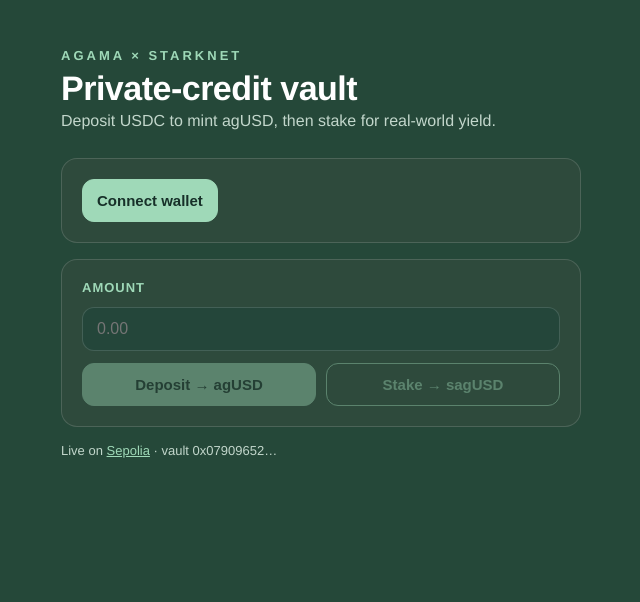
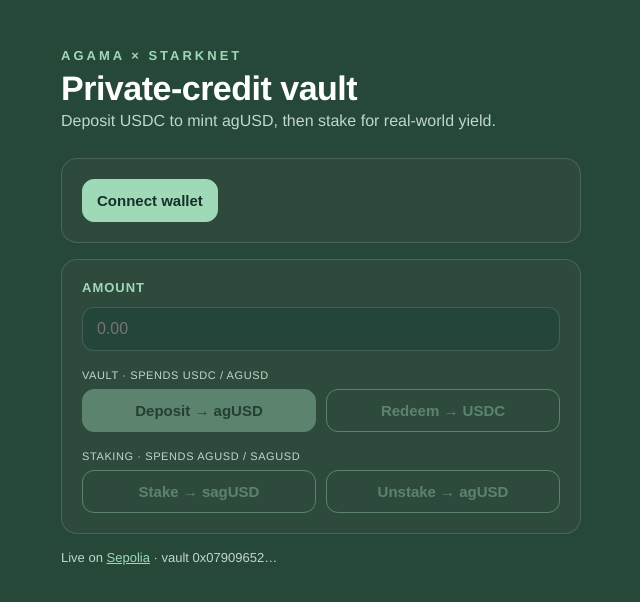
Before and after one commit to agamafinance/agama-starknet, a Next.js app in the folder frontend/: page / in a window 1280 px wide. Shown: the top 602 px of the page, without its empty margins (319-959 px from the left). Built offline with nearby package versions, Linux system fonts and the light colour scheme; what starknet would draw is missing.

Commit message:
feat(frontend): add Redeem (agUSD->USDC) and Unstake (sagUSD->agUSD) — full round-trip

```diff
--- a/frontend/app/globals.css
+++ b/frontend/app/globals.css
@@ -24,7 +24,8 @@
 .muted { color: var(--muted); }
 .label { font-size: 13px; letter-spacing: 1px; color: var(--mint); font-weight: 700; text-transform: uppercase; margin-bottom: 12px; }
 input { width: 100%; padding: 12px 14px; border-radius: 12px; border: 1px solid var(--border); background: #24463a; color: var(--text); font-size: 16px; }
-.btns { display: flex; gap: 10px; margin-top: 12px; }
+.section-label { font-size: 11px; letter-spacing: 0.6px; color: var(--muted); text-transform: uppercase; margin-top: 18px; }
+.btns { display: flex; gap: 10px; margin-top: 8px; }
 button { flex: 1; padding: 12px 14px; border-radius: 12px; border: 1px solid var(--mint); background: transparent; color: var(--mint); font-weight: 700; font-size: 15px; cursor: pointer; }
 button.primary { background: var(--mint); color: #173029; border-color: var(--mint); }
 button:disabled { opacity: 0.4; cursor: not-allowed; }
--- a/frontend/app/page.tsx
+++ b/frontend/app/page.tsx
@@ -1,7 +1,15 @@
 "use client";
 import { useCallback, useEffect, useState } from "react";
 import { ADDRESSES, EXPLORER } from "../lib/config";
-import { depositCalls, fromUnits, readU256, stakeCalls, toUnits } from "../lib/agama";
+import {
+  depositCalls,
+  fromUnits,
+  readU256,
+  redeemCalls,
+  stakeCalls,
+  toUnits,
+  unstakeCalls,
+} from "../lib/agama";
 import { connectWalletObject, detectWalletsWithRetry, walletLabel } from "../lib/wallet";
 
 export default function Home() {
@@ -144,21 +152,40 @@
           value={amount}
           onChange={(e) => setAmount(e.target.value)}
         />
+
+        <div className="section-label">Vault · spends USDC / agUSD</div>
         <div className="btns">
           <button
             className="primary"
-            disabled={busy || !address || amt <= 0n}
+            disabled={busy || !address || amt <= 0n || amt > bal.usdc}
             onClick={() => send(depositCalls(amt), "Deposit")}
           >
             Deposit → agUSD
           </button>
           <button
-            disabled={busy || !address || amt <= 0n || !ADDRESSES.sagusd}
+            disabled={busy || !address || amt <= 0n || amt > bal.agusd}
+            onClick={() => send(redeemCalls(amt), "Redeem")}
+          >
+            Redeem → USDC
+          </button>
+        </div>
+
+        <div className="section-label">Staking · spends agUSD / sagUSD</div>
+        <div className="btns">
+          <button
+            disabled={busy || !address || amt <= 0n || amt > bal.agusd || !ADDRESSES.sagusd}
             onClick={() => send(stakeCalls(amt), "Stake")}
           >
             Stake → sagUSD
           </button>
+          <button
+            disabled={busy || !address || amt <= 0n || amt > bal.sagusd || !ADDRESSES.sagusd}
+            onClick={() => send(unstakeCalls(amt), "Unstake")}
+          >
+            Unstake → agUSD
+          </button>
         </div>
+
         {status && <div className="status">{status}</div>}
       </div>
 
--- a/frontend/lib/agama.ts
+++ b/frontend/lib/agama.ts
@@ -40,6 +40,17 @@
   ];
 }
 
+// Redeem agUSD back into USDC (vault burns the caller's agUSD as minter — no approve).
+export function redeemCalls(amount: bigint): Call[] {
+  return [
+    {
+      contractAddress: ADDRESSES.vault,
+      entrypoint: "redeem",
+      calldata: u256Calldata(amount),
+    },
+  ];
+}
+
 // Stake agUSD into sagUSD (approve, then stake).
 export function stakeCalls(amount: bigint): Call[] {
   return [
@@ -56,6 +67,17 @@
   ];
 }
 
+// Unstake sagUSD shares back into agUSD (burns the caller's shares — no approve).
+export function unstakeCalls(shares: bigint): Call[] {
+  return [
+    {
+      contractAddress: ADDRESSES.sagusd,
+      entrypoint: "unstake",
+      calldata: u256Calldata(shares),
+    },
+  ];
+}
+
 // USDC / agUSD / sagUSD use 6 decimals.
 export const toUnits = (v: string): bigint => {
   const n = parseFloat(v || "0");
```
